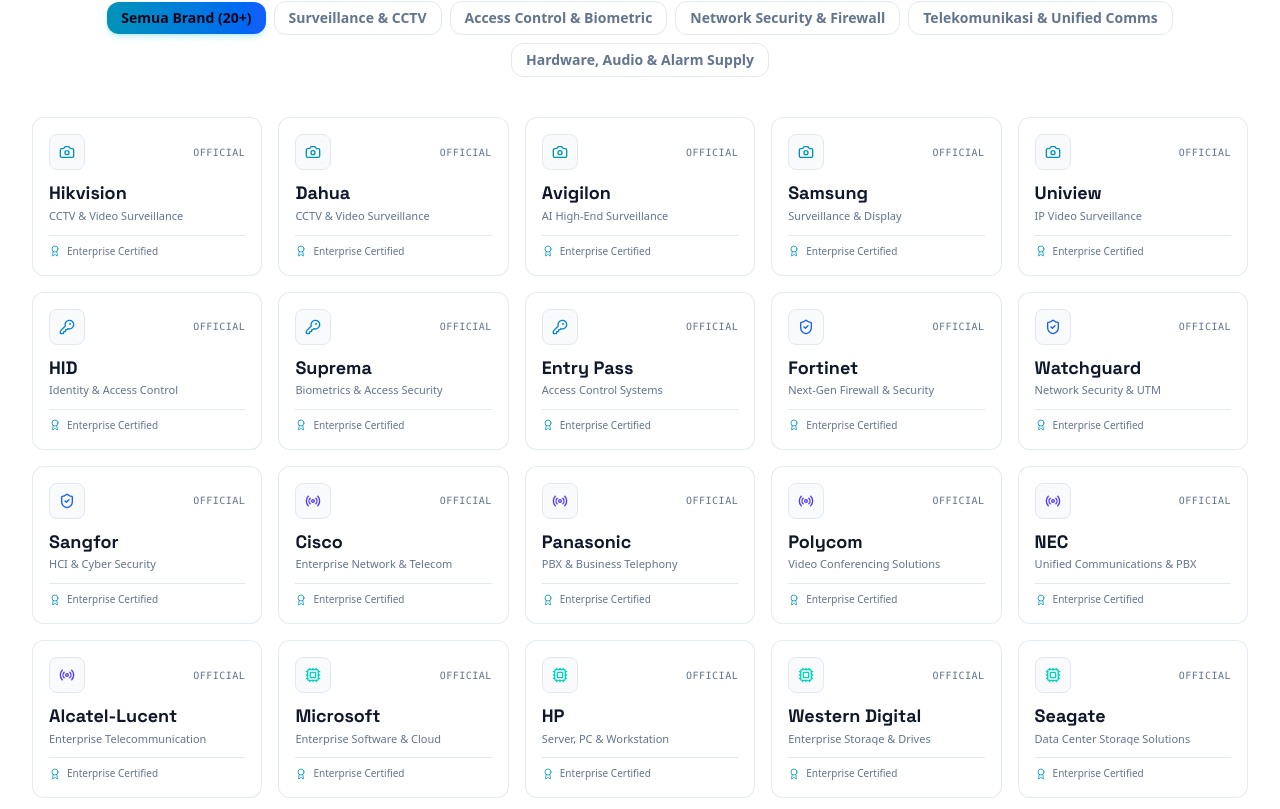
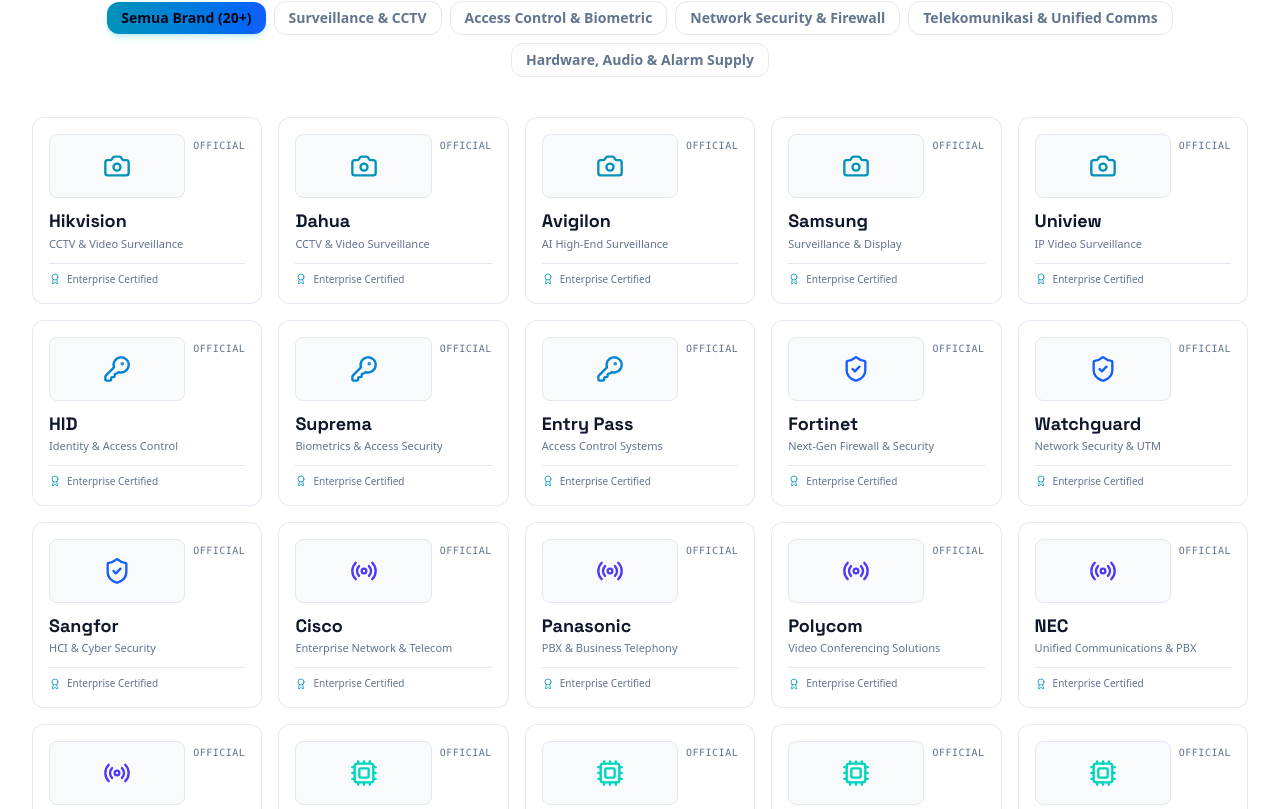
Before and after one commit to seman8693-hash/IZKATECH---PT.-Ihza-Karya-Teknologi, a React (Vite) app: page / in a window 1280 px wide. Shown: the part 7671-8480 px from the top of the page. Built offline with nearby package versions, Linux system fonts and the light colour scheme; the HTML template or start-up script is replaced by a standard one.

Commit message:
style(partner): perbesar logo brand memenuhi area kartu atas (h-16, max-h-12)

```diff
--- a/src/components/PartnersSection.tsx
+++ b/src/components/PartnersSection.tsx
@@ -300,15 +300,17 @@
                 key={index}
                 className="bg-white/95 border border-slate-200/90 hover:border-cyan-500/50 rounded-xl p-4 flex flex-col justify-between transition-all duration-200 hover:shadow-lg hover:shadow-cyan-950/20 group text-left"
               >
-                <div className="flex items-center justify-between mb-3">
-                  <span className="p-1.5 rounded-lg bg-slate-50 border border-slate-200 flex items-center justify-center min-w-[36px] min-h-[36px]">
+                <div className="flex items-start justify-between gap-2 mb-3">
+                  <span className="flex-1 h-16 rounded-lg bg-slate-50 border border-slate-200 flex items-center justify-center p-2 overflow-hidden">
                     {customLogo ? (
-                      <img src={customLogo} alt={displayName} className="w-8 h-8 object-contain rounded" />
+                      <img src={customLogo} alt={displayName} className="max-h-12 w-auto max-w-full object-contain" />
                     ) : (
-                      getCategoryIcon(brand.categoryKey)
+                      <span className="scale-[1.75] flex items-center justify-center">
+                        {getCategoryIcon(brand.categoryKey)}
+                      </span>
                     )}
                   </span>
-                  <span className="text-[10px] uppercase tracking-wider text-slate-500 group-hover:text-cyan-600 transition-colors font-mono">
+                  <span className="text-[10px] uppercase tracking-wider text-slate-500 group-hover:text-cyan-600 transition-colors font-mono shrink-0 pt-1">
                     Official
                   </span>
                 </div>
```
